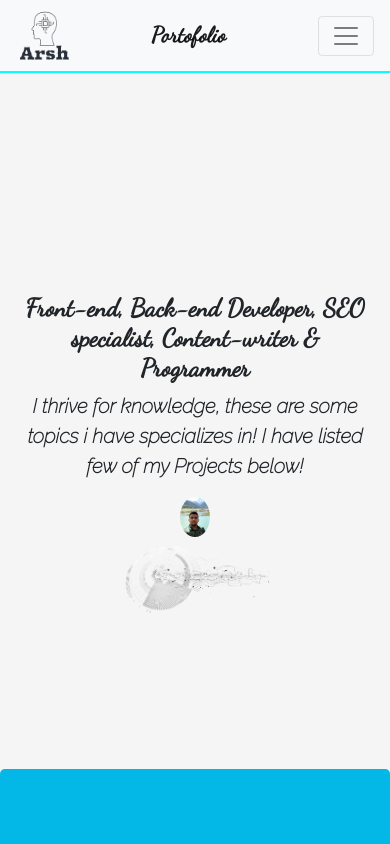
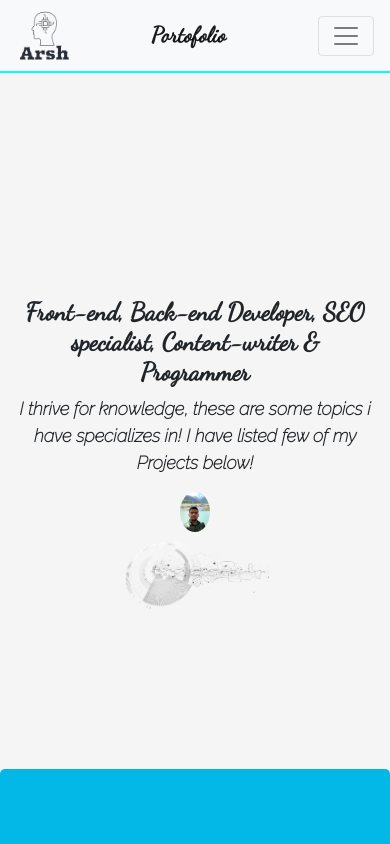
Before and after one commit to Arsh-10/Portofolio, a plain HTML site: page index.html in a window 390 px wide. Shown: the top 844 px of the page. Drawn offline with nearby package versions, Linux system fonts and the light colour scheme; a web font is replaced by a local one.

Commit message:
Update style.css

```diff
--- a/style.css
+++ b/style.css
@@ -175,7 +175,7 @@ p{
       font-size: 30px !important;
   }
   #p1, p, input{
-      font-size: 20px !important;
+      font-size: 18px !important;
   }
   #img1{
       width: 300px;
@@ -189,7 +189,7 @@ p{
       font-size: 25px !important;
   }
   #p1, p, input{
-      font-size: 20px !important;
+      font-size: 18px !important;
   }
   #img1{
       width: 300px;
```
